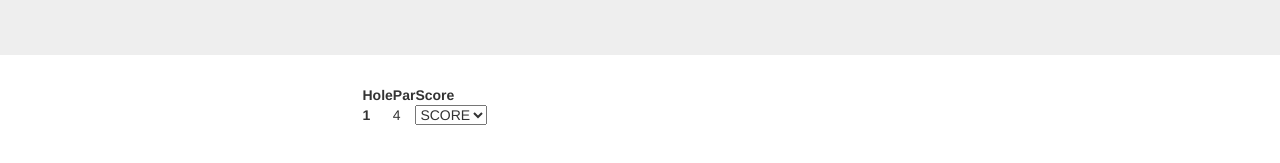
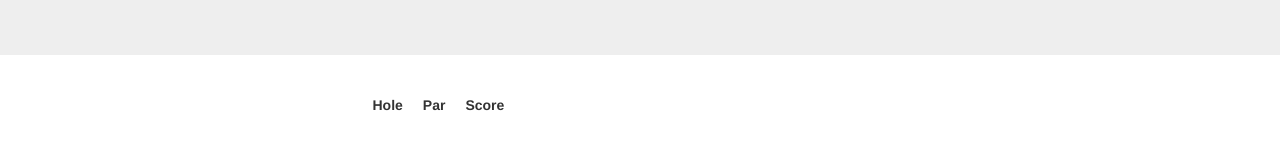
Before and after one commit to johnreda/reda_golf_scoring, a website: page app/public/round1-ahmed.html in a window 1280 px wide. Shown: the part 221-384 px from the top of the page. Drawn offline with nearby package versions, Linux system fonts and the light colour scheme.

Commit message:
Scorecard Created Working

```diff
--- a/app/public/round1-ahmed.html
+++ b/app/public/round1-ahmed.html
@@ -34,26 +34,16 @@
 							<th> Hole</th>
 							<th> Par</th>
 							<th> Score</th>
+							<style>
+							th{
+								padding: 10px;
+							}
+							td{
+								padding: 10px;
+							}
+							</style>
 						</tr>
-						<tr>
-							<td><strong>1</strong></td>
-							<td>4</td>
-							<td>
-								<select id="hole1">
-								  	<option value="0" selected="selected">SCORE</option>
-									<option value="1">1</option>
-				  					<option value="2">2</option>
-				  					<option value="3">3</option>
-				  					<option value="4">4</option>
-				  					<option value="5">5</option>
-				  					<option value="5">6</option>
-				  					<option value="5">7</option>
-				  					<option value="5">8</option>
-				  					<option value="5">9</option>
-				  					<option value="5">10</option>
-								</select>
-							</td>
-						</tr>
+
 					</tbody>
 				</table>
 			</div>
@@ -159,15 +149,12 @@ var cardHoles = [
 $(".generate").on("click",function(){
 	var selectBox = $('')
 	for (var i = 0; i < cardHoles.length; i++) {
-		$('.scoreTable > tbody:last-child').append('<tr><td><strong>' + cardHoles[i].holeNumber + '</td><td>' + cardHoles[i].parNumber + '</td>'
-			+ '<td><select><option value=0 selected="selected">SCORE</option><option value ="' +  selectOptions.options.length + '">'+ selectOptions.options[i] + '</option>	</select></td>');
+		$('.scoreTable > tbody:last-child').append('<tr><td><strong>' + cardHoles[i].holeNumber + '</td><td><strong><i>' + cardHoles[i].parNumber + '</td>'
+			+ '<td><select><option value=0 selected="selected">SCORE</option><option value = 1>1</option><option value = 2>2</option><option value = 3>3</option><option value = 4>4</option><option value = 5>5</option><option value = 6>6</option><option value = 7>7</option><option value = 8>8</option><option value = 9>9</option><option value = 10>10</option></select></td>');
 
 	};
 
 })
 
-// // $('#scoreCard').append('<table></table>');
-// // var scoreCard = $('#scoreCard').children();
-// // scoreCard.append("<tr><td>a</td><td>b</td></tr>")
 
 </script>
```
